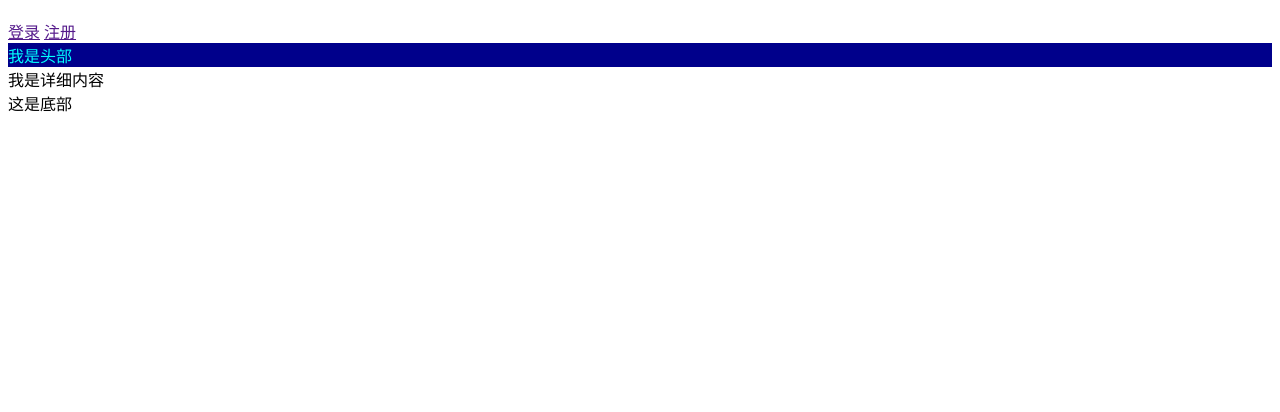
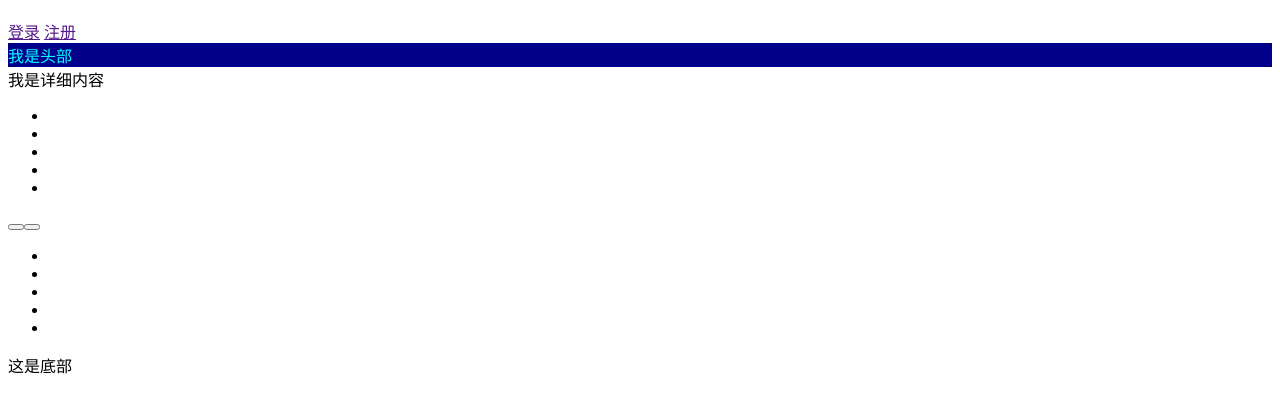
Before and after one commit to Astrid2019/-, a plain HTML site: page src/index.html in a window 1280 px wide. Shown: the part 70-482 px from the top of the page. Drawn offline with Linux system fonts and the light colour scheme.

Commit message:
轮播基本结构

```diff
--- a/src/index.html
+++ b/src/index.html
@@ -23,6 +23,23 @@
     <header>我是头部</header>
     <main>
         我是详细内容
+        <div class="slider">
+            <ul class="list">
+                <li></li>
+                <li></li>
+                <li></li>
+                <li></li>
+                <li></li>
+            </ul>
+            <button></button><button></button>
+            <ul class="pagination">
+                <li></li>
+                <li></li>
+                <li></li>
+                <li></li>
+                <li></li>
+            </ul>
+        </div>
     </main>
     <footer>这是底部</footer>
 </body>
```
